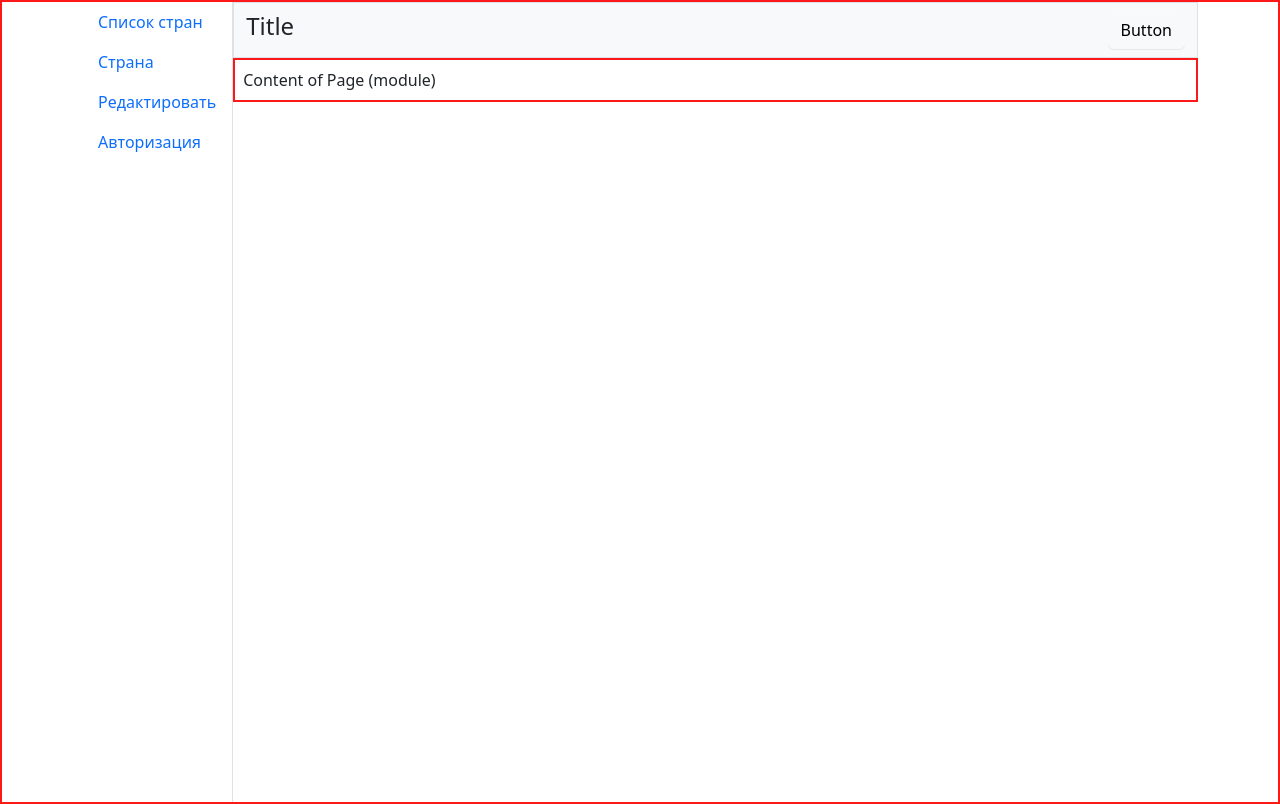
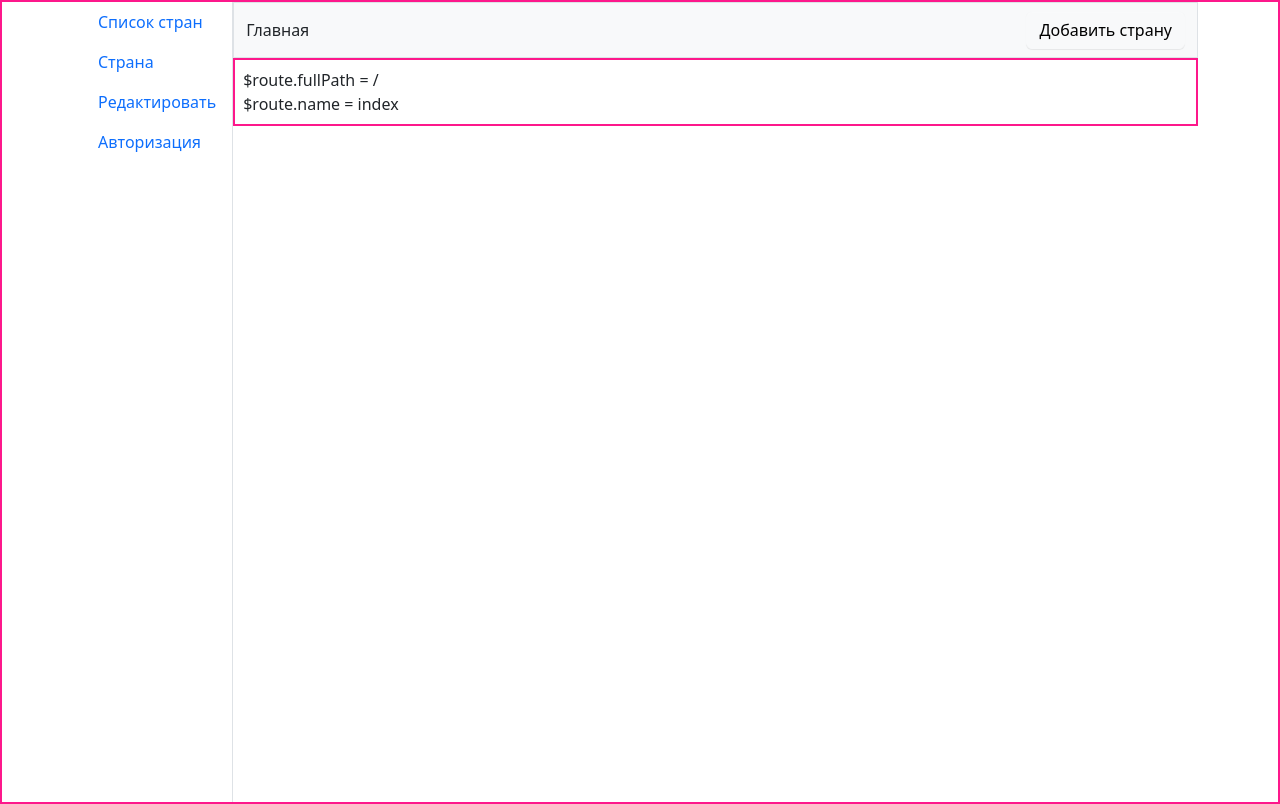
Before and after one commit to mccrush/vue-pinia-scss, a Vue app: page / in a window 1280 px wide. Built offline with nearby package versions, Linux system fonts and the light colour scheme; no server answers; the database is empty.

Commit message:
Settings work layout

```diff
--- a/src/layouts/LayoutDesktop.vue
+++ b/src/layouts/LayoutDesktop.vue
@@ -3,10 +3,18 @@
     <div class="d-flex">
       <TheMenu />
       <div class="flex-grow-1">
-        <TheHeader>
-          <template> </template>
-        </TheHeader>
-        <main class="border-red p-2">Content of Page (module)</main>
+        <nav class="navbar bg-body-tertiary border">
+          <div class="container-fluid d-flex justify-content-between">
+            <slot name="title">
+              <h4>Title</h4>
+            </slot>
+            <slot name="actions"> </slot>
+          </div>
+        </nav>
+
+        <main class="border-red p-2">
+          <slot name="content"> Content of page </slot>
+        </main>
       </div>
     </div>
   </div>
@@ -14,12 +22,11 @@
 
 <script>
 import TheMenu from './../components/interface/TheMenu.vue'
-import TheHeader from './../components/interface/TheHeader.vue'
+//import TheHeader from './../components/interface/TheHeader.vue'
 
 export default {
   components: {
-    TheMenu,
-    TheHeader
+    TheMenu
   }
 }
 </script>
--- a/src/main.js
+++ b/src/main.js
@@ -16,7 +16,7 @@ if (!app) {
   app = createApp(App).use(pinia).use(router).mount('#app')
 }
 
-console.log('main.js : App is run')
+console.log('main.js: App is run')
 
 const countries = useCountriesStore()
 countries.getCountries({ type: 'countries' })
--- a/src/pages/PageEdit.vue
+++ b/src/pages/PageEdit.vue
@@ -1,13 +1,32 @@
 <template>
   <div>
-    <LayoutDesktop />
+    <LayoutDesktop>
+      <template #title>{{ pageInfo.title }}</template>
+      <template #actions>
+        <button class="btn btn-light">Сохранить</button>
+      </template>
+      <template #content>
+        <div>$route.fullPath = {{ $route.fullPath }}</div>
+        <div>$route.name = {{ $route.name }}</div>
+      </template>
+    </LayoutDesktop>
   </div>
 </template>
 
 <script>
+import { dataPages } from './../data/dataPages'
+
 import LayoutDesktop from './../layouts/LayoutDesktop.vue'
 
 export default {
-  components: { LayoutDesktop }
+  components: { LayoutDesktop },
+  computed: {
+    pageInfo() {
+      const page = dataPages.find(item => item.name === this.$route.name)
+      if (page) {
+        return page
+      }
+    }
+  }
 }
 </script>
--- a/src/pages/PageItem.vue
+++ b/src/pages/PageItem.vue
@@ -1,13 +1,32 @@
 <template>
   <div>
-    <LayoutDesktop />
+    <LayoutDesktop>
+      <template #title>{{ pageInfo.title }}</template>
+      <template #actions>
+        <button class="btn btn-light">Изменить</button>
+      </template>
+      <template #content>
+        <div>$route.fullPath = {{ $route.fullPath }}</div>
+        <div>$route.name = {{ $route.name }}</div>
+      </template>
+    </LayoutDesktop>
   </div>
 </template>
 
 <script>
+import { dataPages } from './../data/dataPages'
+
 import LayoutDesktop from './../layouts/LayoutDesktop.vue'
 
 export default {
-  components: { LayoutDesktop }
+  components: { LayoutDesktop },
+  computed: {
+    pageInfo() {
+      const page = dataPages.find(item => item.name === this.$route.name)
+      if (page) {
+        return page
+      }
+    }
+  }
 }
 </script>
--- a/src/pages/PageList.vue
+++ b/src/pages/PageList.vue
@@ -1,13 +1,32 @@
 <template>
   <div>
-    <LayoutDesktop />
+    <LayoutDesktop>
+      <template #title>{{ pageInfo.title }}</template>
+      <template #actions>
+        <button class="btn btn-light">Добавить страну</button>
+      </template>
+      <template #content>
+        <div>$route.fullPath = {{ $route.fullPath }}</div>
+        <div>$route.name = {{ $route.name }}</div>
+      </template>
+    </LayoutDesktop>
   </div>
 </template>
 
 <script>
+import { dataPages } from './../data/dataPages'
+
 import LayoutDesktop from './../layouts/LayoutDesktop.vue'
 
 export default {
-  components: { LayoutDesktop }
+  components: { LayoutDesktop },
+  computed: {
+    pageInfo() {
+      const page = dataPages.find(item => item.name === this.$route.name)
+      if (page) {
+        return page
+      }
+    }
+  }
 }
 </script>
--- a/src/pages/PageLogin.vue
+++ b/src/pages/PageLogin.vue
@@ -1,13 +1,32 @@
 <template>
   <div>
-    <LayoutDesktop />
+    <LayoutDesktop>
+      <template #title>{{ pageInfo.title }}</template>
+      <template #actions>
+        <button class="btn btn-light">Выйти</button>
+      </template>
+      <template #content>
+        <div>$route.fullPath = {{ $route.fullPath }}</div>
+        <div>$route.name = {{ $route.name }}</div>
+      </template>
+    </LayoutDesktop>
   </div>
 </template>
 
 <script>
+import { dataPages } from './../data/dataPages'
+
 import LayoutDesktop from './../layouts/LayoutDesktop.vue'
 
 export default {
-  components: { LayoutDesktop }
+  components: { LayoutDesktop },
+  computed: {
+    pageInfo() {
+      const page = dataPages.find(item => item.name === this.$route.name)
+      if (page) {
+        return page
+      }
+    }
+  }
 }
 </script>
--- a/src/scss/variables.scss
+++ b/src/scss/variables.scss
@@ -1,3 +1,3 @@
 $color1: #f2f2f2;
 $color2: #f3f3f3;
-$my-red: #fd1919;
+$my-red: #fd188b;
```
